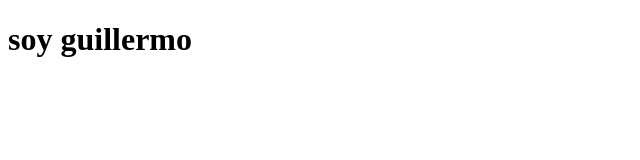
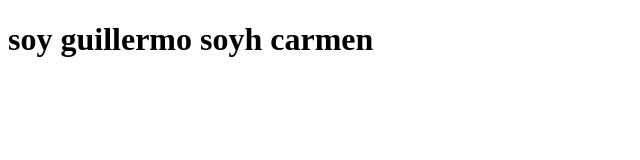
Before and after one commit to guillermosifu/jugando-github, a plain HTML site: page index.html in a window 1280 px wide. Shown: the whole page, without its empty margins (0-640 px from the left). Drawn offline with Linux system fonts and the light colour scheme.

Commit message:
soy carmen

```diff
--- a/index.html
+++ b/index.html
@@ -7,6 +7,8 @@
     <title>Document</title>
 </head>
 <body>
-    <h1>soy guillermo</h1>
+    <h1>soy guillermo
+        soyh carmen
+    </h1>
 </body>
 </html>
```
